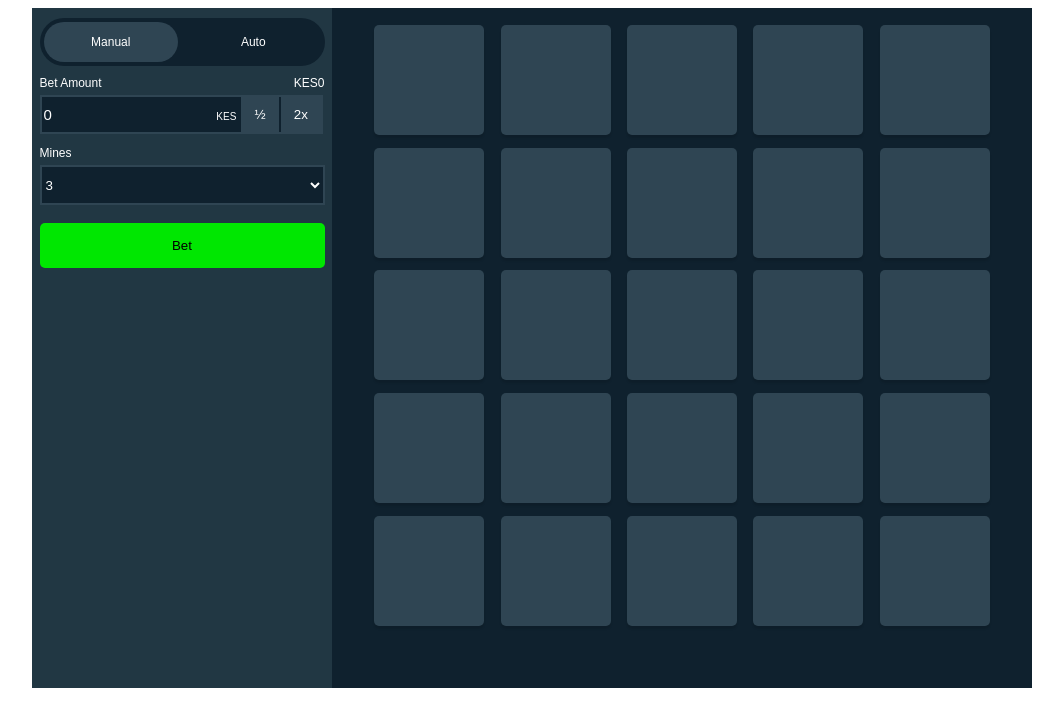
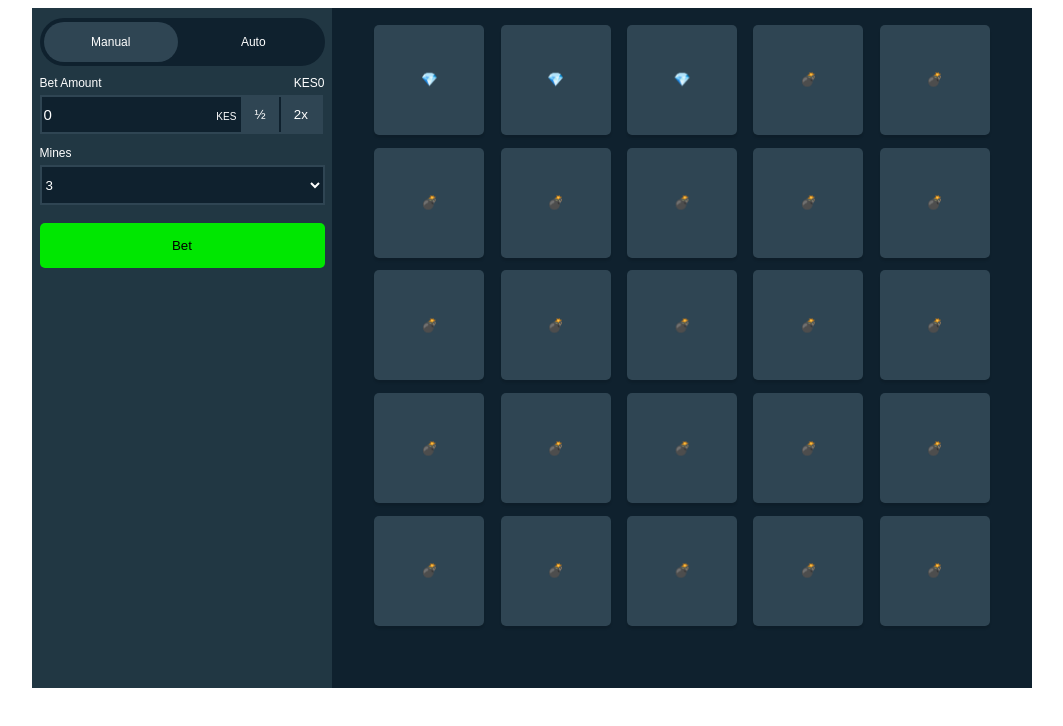
Before and after one commit to badakomora/goal, a React (Create React App) app: page / in a window 1280 px wide. Shown: the top 726 px of the page, without its empty margins (108-1171 px from the left). Built offline with nearby package versions, Linux system fonts and the light colour scheme.

Commit message:
gem and mines display

```diff
--- a/src/components/Game.tsx
+++ b/src/components/Game.tsx
@@ -64,7 +64,7 @@ export const Game = () =>{
                     <GameSidebar gem={gem} setGem={setGem} mine={mine} setMine={setMine} />
                 </div>
                 <div>
-                    <GameContent />
+                    <GameContent gem={gem} mine={mine} />
                 </div>
             </div>
             <div className="bottomWrap">
--- a/src/components/GameContent.tsx
+++ b/src/components/GameContent.tsx
@@ -31,19 +31,25 @@ const styles = {
 
 //Apa ndo sina clue at all, haha
 
+interface MinesGems{
+  gem:number,
+  mine:number,
+}
+
+
+
 const TILES = Array.from({ length: 25 }, (_, index) => index + 1);
 
-export const GameContent = () => {
+export const GameContent:React.FC<MinesGems> = ({gem, mine}) => {
 
-
+  const MINES = Array.from({ length: mine }, (_, index) => index + 1);
+  // const GEMS = Array.from({ length: gem }, (_, index) => index + 1);
   return (
     <div css={styles.wrap}>
       <div>
-        {TILES.map((tile) => (
-          <button
-          key={tile}
-          >
-
+        {TILES.map((tile, index) => (
+          <button key={tile}>
+            {index < MINES.length ? <span>&#128142;</span> : <span>&#128163;</span>}
           </button>
         ))}
       </div>
```
